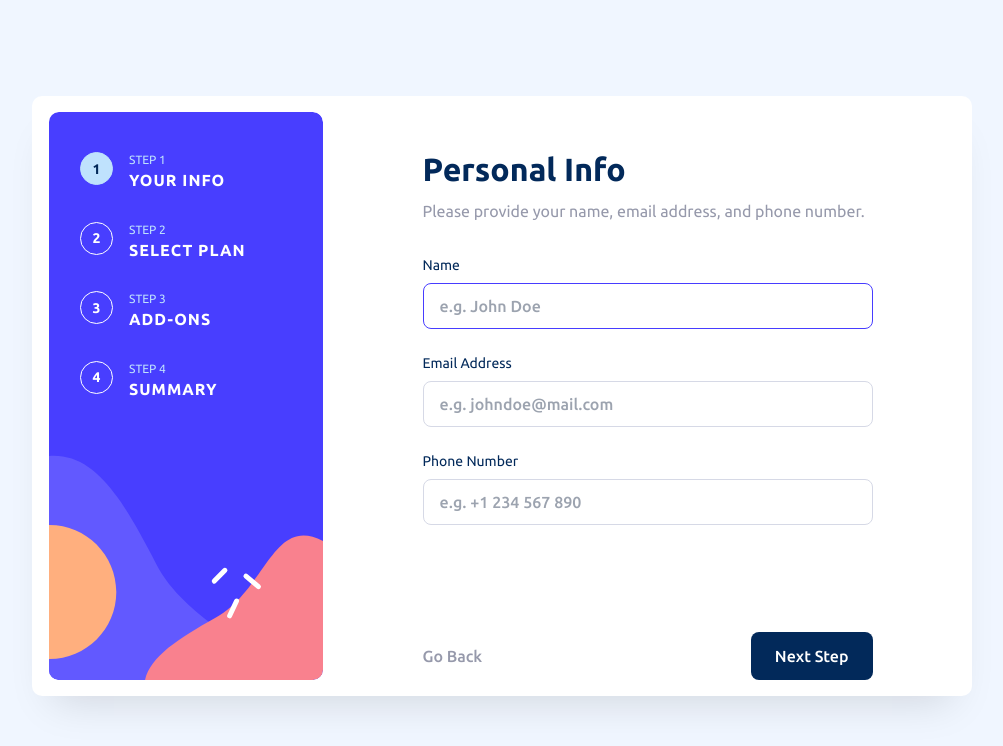
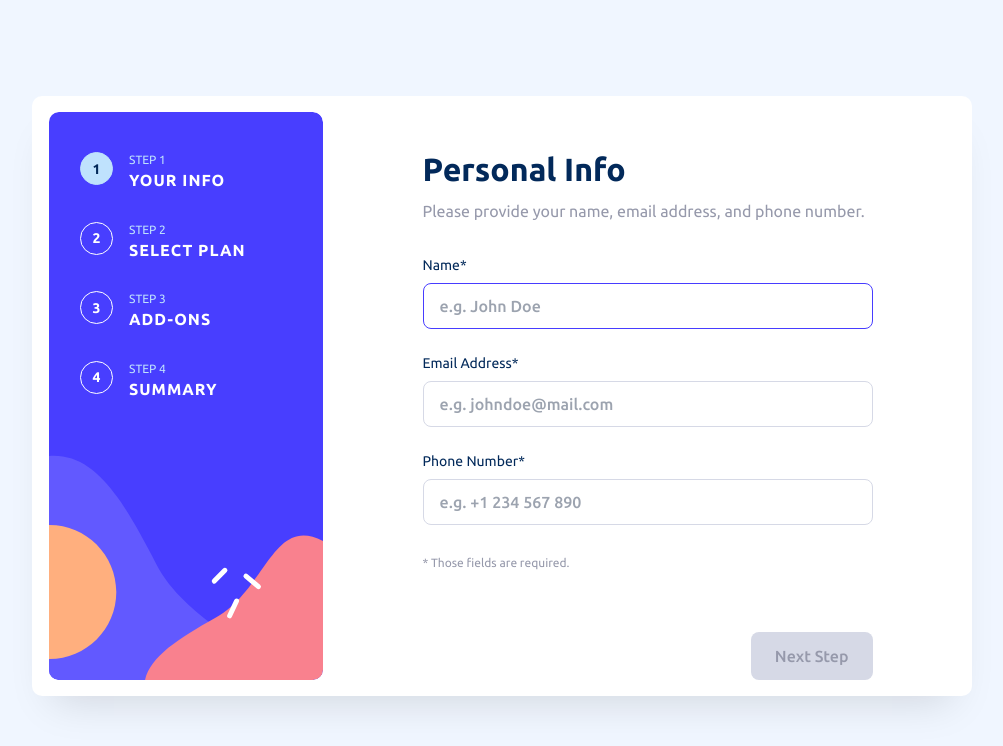
Before and after one commit to matheusdoedev/multi-step-form-vue, a Vue app: page / in a window 1280 px wide. Shown: the top 746 px of the page, without its empty margins (138-1141 px from the left). Built offline with nearby package versions, Linux system fonts and the light colour scheme.

Commit message:
feat: :lipstick: implements fields validation in personal info step

```diff
--- a/src/components/FormStep.vue
+++ b/src/components/FormStep.vue
@@ -9,6 +9,7 @@ type StepProps = {
   isNextButtonDisabled?: boolean
   active?: boolean
   hideFooter?: boolean
+  hideBackButton?: boolean
 }
 
 const {
@@ -17,7 +18,8 @@ const {
   active = false,
   onNext,
   isNextButtonDisabled = false,
-  hideFooter = false
+  hideFooter = false,
+  hideBackButton = false
 } = defineProps<StepProps>()
 </script>
 
@@ -27,7 +29,8 @@ const {
     <p class="description pb-8 text-base">{{ description }}</p>
     <slot></slot>
     <footer v-if="!hideFooter" class="footer flex justify-between w-full">
-      <BackButton />
+      <BackButton v-if="!hideBackButton" />
+      <div v-if="hideBackButton"></div>
       <SingleButton type="button" :on-click="onNext" :disabled="isNextButtonDisabled"
         >Next Step</SingleButton
       >
--- a/src/components/PersonalInfoStep.vue
+++ b/src/components/PersonalInfoStep.vue
@@ -1,5 +1,5 @@
 <script setup lang="ts">
-import { onMounted } from 'vue'
+import { computed, onMounted } from 'vue'
 import { storeToRefs } from 'pinia'
 
 import { useMultiStepFormDataStore } from '@/stores'
@@ -9,10 +9,20 @@ import FormStep from './FormStep.vue'
 
 // @ts-ignore
 const store = useMultiStepFormDataStore()
-const { formData, currentStep } = storeToRefs(store)
+const { formData, currentStep, errors } = storeToRefs(store)
 const { changeFormData, changeFormStep } = store
+const isButtonDisabled = computed(() => {
+  const { name, email, phone } = formData.value
+  const isFieldsEmpty = !name.length || !email.length || !phone.length
+  const isFieldsWithError =
+    !!errors.value.name.length || !!errors.value.email.length || !!errors.value.phone.length
+
+  return isFieldsEmpty || isFieldsWithError
+})
 
 function handleSubmit() {
+  if (isButtonDisabled.value) return
+
   changeFormStep(2)
 }
 
@@ -29,30 +39,36 @@ onMounted(() => {
     description="Please provide your name, email address, and phone number."
     :active="currentStep === 1"
     :on-next="() => handleSubmit()"
+    :is-next-button-disabled="isButtonDisabled"
+    :hide-back-button="true"
   >
     <form>
       <TextField
         name="name"
-        label="Name"
+        label="Name*"
         placeholder="e.g. John Doe"
         :value="formData.name"
         :on-change="changeFormData('name')"
+        :error="errors.name"
       />
       <TextField
         type="email"
         name="email"
-        label="Email Address"
+        label="Email Address*"
         placeholder="e.g. johndoe@mail.com"
         :value="formData.email"
         :on-change="changeFormData('email')"
+        :error="errors.email"
       />
       <TextField
         name="phone"
-        label="Phone Number"
+        label="Phone Number*"
         placeholder="e.g. +1 234 567 890"
         :value="formData.phone"
         :on-change="changeFormData('phone')"
+        :error="errors.phone"
       />
+      <span class="required-advise text-xs text-left">* Those fields are required.</span>
     </form>
   </FormStep>
 </template>
@@ -63,4 +79,8 @@ onMounted(() => {
 .footer {
   margin-top: 92px;
 }
+
+.required-advise {
+  color: $cool-gray;
+}
 </style>
--- a/src/stores/multiStepFormDataStore.ts
+++ b/src/stores/multiStepFormDataStore.ts
@@ -1,6 +1,7 @@
 import { defineStore } from 'pinia'
 import { ref } from 'vue'
 
+import { EMAIL_REGEX } from '@/constants'
 import type { FormDataDto, Plan, PlanType } from '@/interfaces'
 
 export const useMultiStepFormDataStore = defineStore('multiStepFormData', () => {
@@ -15,13 +16,39 @@ export const useMultiStepFormDataStore = defineStore('multiStepFormData', () =>
     addOns: []
   })
 
+  const errors = ref({
+    name: '',
+    email: '',
+    phone: ''
+  })
+
   const changeFormData = (key: keyof FormDataDto) => (value: unknown) => {
     formData.value[key] = value as string & PlanType & Plan & string[]
+
+    validators(key, value)
+  }
+
+  function validators(key: keyof FormDataDto, value: unknown) {
+    switch (key) {
+      case 'email':
+        if (!(value as string).match(EMAIL_REGEX)) errors.value.email = 'Email is invalid.'
+        else errors.value.email = ''
+        break
+      case 'phone':
+        if (!value) errors.value.phone = 'Phone is required.'
+        else errors.value.phone = ''
+        break
+      case 'name':
+      default:
+        if (!value) errors.value.name = 'Name is required.'
+        else errors.value.name = ''
+        break
+    }
   }
 
   function changeFormStep(newStep: number) {
     currentStep.value = newStep
   }
 
-  return { currentStep, formData, changeFormStep, changeFormData }
+  return { currentStep, formData, changeFormStep, changeFormData, errors }
 })
```
